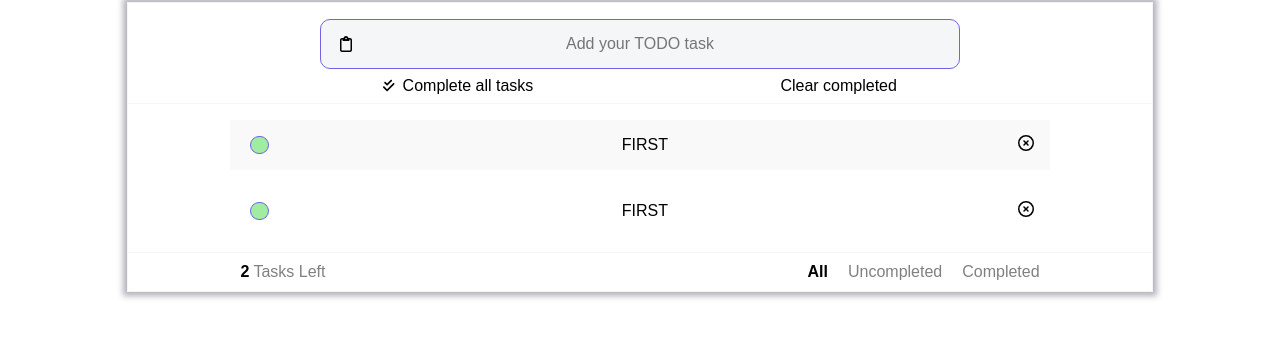
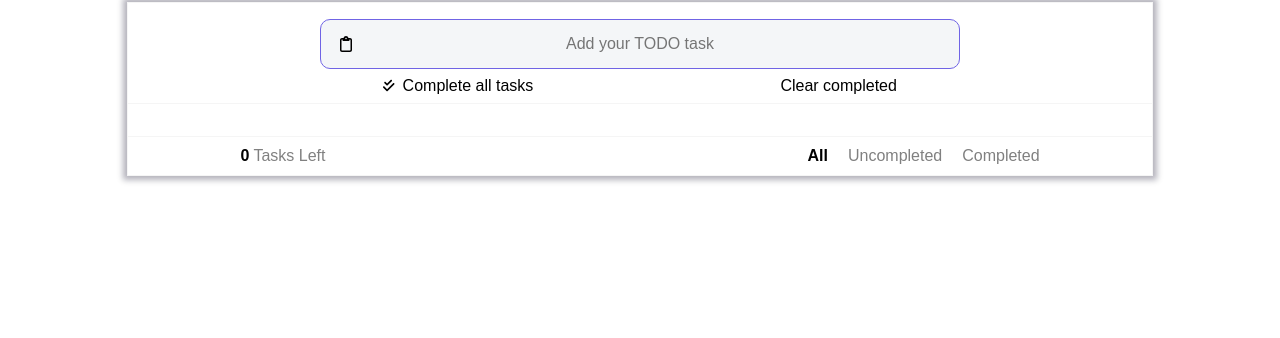
Before and after one commit to abslan/todoApp, a plain HTML site: page index.html in a window 1280 px wide. Shown: the part 78-416 px from the top of the page. Drawn offline with Linux system fonts and the light colour scheme.

Commit message:
updated index

```diff
--- a/index.html
+++ b/index.html
@@ -3,7 +3,6 @@
 <head>
     <title>TODO LIST</title>
     <link rel="stylesheet" href="src/styles.css">
-    <!-- <link rel="stylesheet" href="https://use.fontawesome.com/releases/v5.5.0/css/all.css" integrity="sha384-B4dIYHKNBt8Bc12p+WXckhzcICo0wtJAoU8YZTY5qE0Id1GSseTk6S+L3BlXeVIU" crossorigin="anonymous"> -->
 </head>
 <body>
     <header>
@@ -28,28 +27,6 @@
         </section>
         <section id="todo-list-container">
             <ul id="todo-list">
-                <li>
-                    <div class="todo-item-container">
-                            <input type="checkbox" class="checkbox-round">
-                            <p >FIRST</p>
-                        <button class="btn-delete">
-                            <!-- <svg xmlns="http://www.w3.org/2000/svg" height="1em" viewBox="0 0 448 512">! Font Awesome Free 6.4.0 by @fontawesome - https://fontawesome.com License - https://fontawesome.com/license (Commercial License) Copyright 2023 Fonticons, Inc.<path d="M170.5 51.6L151.5 80h145l-19-28.4c-1.5-2.2-4-3.6-6.7-3.6H177.1c-2.7 0-5.2 1.3-6.7 3.6zm147-26.6L354.2 80H368h48 8c13.3 0 24 10.7 24 24s-10.7 24-24 24h-8V432c0 44.2-35.8 80-80 80H112c-44.2 0-80-35.8-80-80V128H24c-13.3 0-24-10.7-24-24S10.7 80 24 80h8H80 93.8l36.7-55.1C140.9 9.4 158.4 0 177.1 0h93.7c18.7 0 36.2 9.4 46.6 24.9zM80 128V432c0 17.7 14.3 32 32 32H336c17.7 0 32-14.3 32-32V128H80zm80 64V400c0 8.8-7.2 16-16 16s-16-7.2-16-16V192c0-8.8 7.2-16 16-16s16 7.2 16 16zm80 0V400c0 8.8-7.2 16-16 16s-16-7.2-16-16V192c0-8.8 7.2-16 16-16s16 7.2 16 16zm80 0V400c0 8.8-7.2 16-16 16s-16-7.2-16-16V192c0-8.8 7.2-16 16-16s16 7.2 16 16z"/></svg> -->
-                            <svg xmlns="http://www.w3.org/2000/svg" height="1em" viewBox="0 0 512 512"><!--! Font Awesome Free 6.4.0 by @fontawesome - https://fontawesome.com License - https://fontawesome.com/license (Commercial License) Copyright 2023 Fonticons, Inc. -->
-                                <path d="M256 48a208 208 0 1 1 0 416 208 208 0 1 1 0-416zm0 464A256 256 0 1 0 256 0a256 256 0 1 0 0 512zM175 175c-9.4 9.4-9.4 24.6 0 33.9l47 47-47 47c-9.4 9.4-9.4 24.6 0 33.9s24.6 9.4 33.9 0l47-47 47 47c9.4 9.4 24.6 9.4 33.9 0s9.4-24.6 0-33.9l-47-47 47-47c9.4-9.4 9.4-24.6 0-33.9s-24.6-9.4-33.9 0l-47 47-47-47c-9.4-9.4-24.6-9.4-33.9 0z"/>
-                            </svg>
-                        </button>
-                    </div>
-                </li>
-                <li>
-                    <div class="todo-item-container">
-                        <input type="checkbox" class="checkbox-round">
-                        <p>FIRST</p>
-                        <button class="btn-delete">
-                            <!-- <svg xmlns="http://www.w3.org/2000/svg" height="1em" viewBox="0 0 448 512">! Font Awesome Free 6.4.0 by @fontawesome - https://fontawesome.com License - https://fontawesome.com/license (Commercial License) Copyright 2023 Fonticons, Inc.<path d="M170.5 51.6L151.5 80h145l-19-28.4c-1.5-2.2-4-3.6-6.7-3.6H177.1c-2.7 0-5.2 1.3-6.7 3.6zm147-26.6L354.2 80H368h48 8c13.3 0 24 10.7 24 24s-10.7 24-24 24h-8V432c0 44.2-35.8 80-80 80H112c-44.2 0-80-35.8-80-80V128H24c-13.3 0-24-10.7-24-24S10.7 80 24 80h8H80 93.8l36.7-55.1C140.9 9.4 158.4 0 177.1 0h93.7c18.7 0 36.2 9.4 46.6 24.9zM80 128V432c0 17.7 14.3 32 32 32H336c17.7 0 32-14.3 32-32V128H80zm80 64V400c0 8.8-7.2 16-16 16s-16-7.2-16-16V192c0-8.8 7.2-16 16-16s16 7.2 16 16zm80 0V400c0 8.8-7.2 16-16 16s-16-7.2-16-16V192c0-8.8 7.2-16 16-16s16 7.2 16 16zm80 0V400c0 8.8-7.2 16-16 16s-16-7.2-16-16V192c0-8.8 7.2-16 16-16s16 7.2 16 16z"/></svg> -->
-                            <svg xmlns="http://www.w3.org/2000/svg" height="1em" viewBox="0 0 512 512"><!--! Font Awesome Free 6.4.0 by @fontawesome - https://fontawesome.com License - https://fontawesome.com/license (Commercial License) Copyright 2023 Fonticons, Inc. --><path d="M256 48a208 208 0 1 1 0 416 208 208 0 1 1 0-416zm0 464A256 256 0 1 0 256 0a256 256 0 1 0 0 512zM175 175c-9.4 9.4-9.4 24.6 0 33.9l47 47-47 47c-9.4 9.4-9.4 24.6 0 33.9s24.6 9.4 33.9 0l47-47 47 47c9.4 9.4 24.6 9.4 33.9 0s9.4-24.6 0-33.9l-47-47 47-47c9.4-9.4 9.4-24.6 0-33.9s-24.6-9.4-33.9 0l-47 47-47-47c-9.4-9.4-24.6-9.4-33.9 0z"></path></svg>
-                        </button>
-                    </div>
-                </li>
             </ul>
         </section>
         <section id="tasks-info-container">
```
Also changed, not shown: 1 other file.
